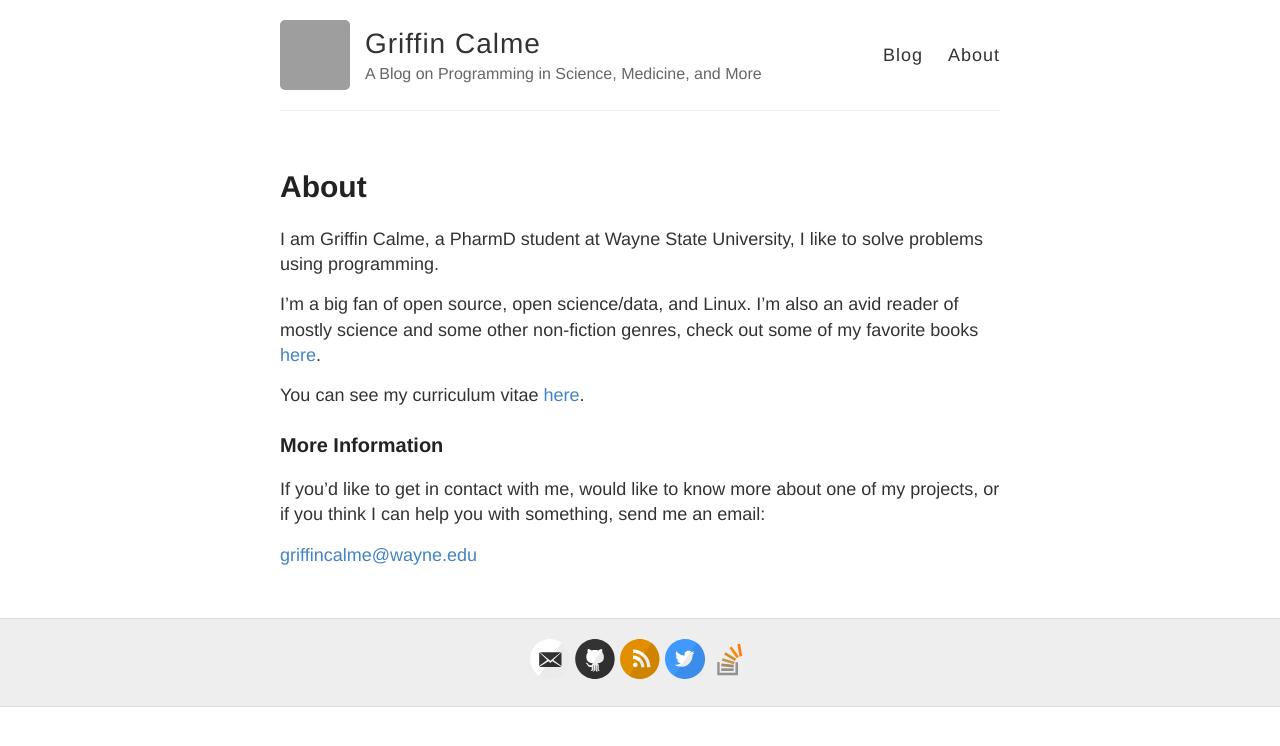
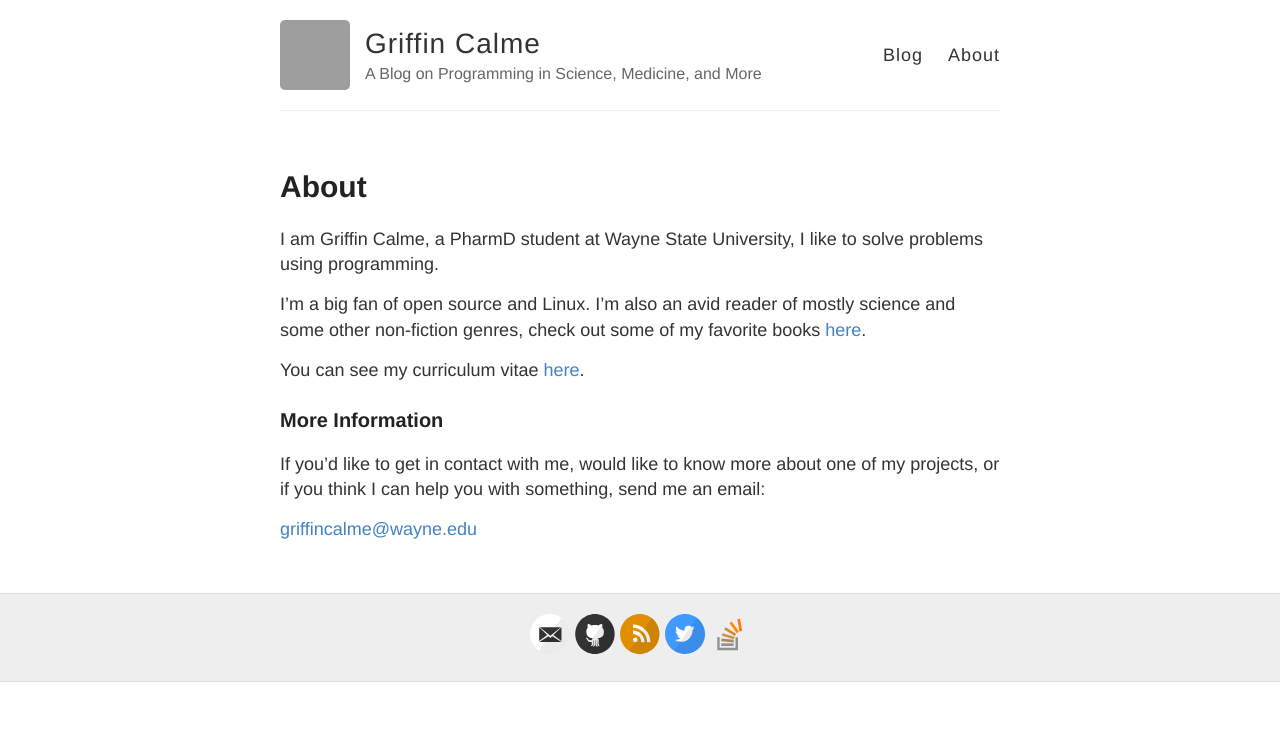
Before and after one commit to griffincalme/griffincalme.github.io, a Jekyll site: the page built from about.md, in a window 1280 px wide. Shown: the top 746 px of the page. Built offline with Jekyll 4.4.1, drawn with Linux system fonts in a browser that asks for light colours; grey boxes are pictures that could not be loaded.

Commit message:
Update about.md

```diff
--- a/about.md
+++ b/about.md
@@ -7,7 +7,7 @@ permalink: /about/
 I am Griffin Calme, a PharmD student at Wayne State University,
 I like to solve problems using programming.
 
-I'm a big fan of open source, open science/data, and Linux.
+I'm a big fan of open source and Linux.
 I'm also an avid reader of mostly science and some other non-fiction
 genres, check out some of my favorite books
 [here](https://www.goodreads.com/review/list/59024006?shelf=read).
```
